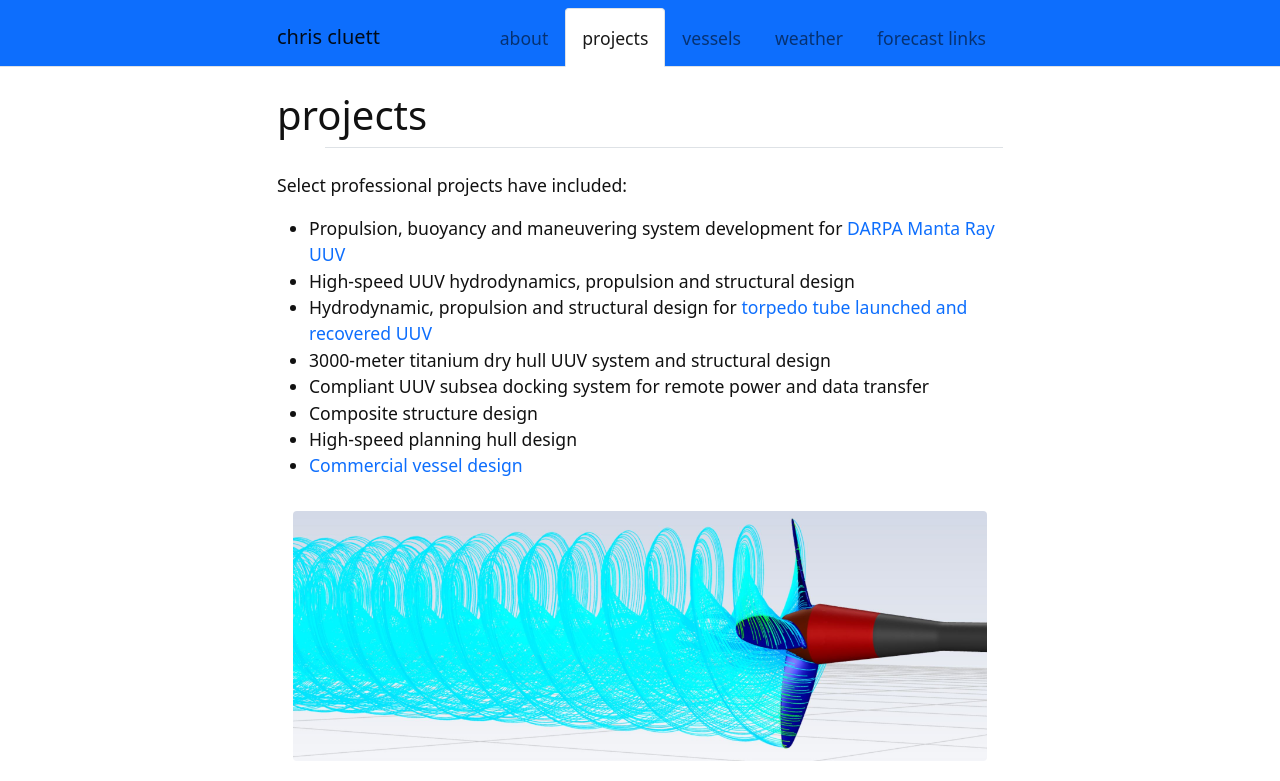
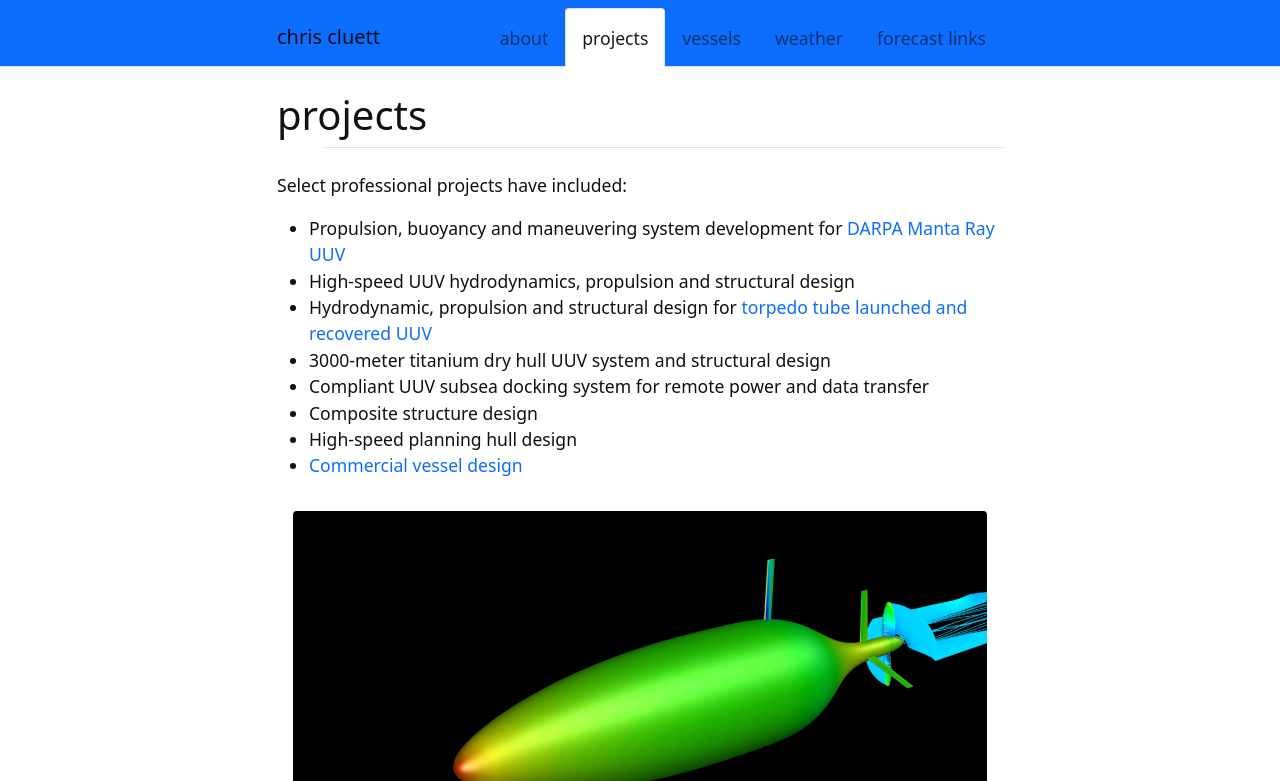
Before and after one commit to ccluett/website, a Jekyll site: the page built from content/1-projects.md, in a window 1280 px wide. Shown: the top 781 px of the page. Built offline with Jekyll 4.4.1, drawn with Linux system fonts in a browser that asks for light colours; grey boxes are pictures that could not be loaded.

Commit message:
Update 1-projects.md

```diff
--- a/content/1-projects.md
+++ b/content/1-projects.md
@@ -13,8 +13,4 @@ Select professional projects have included:
 * High-speed planning hull design
 * [Commercial vessel design](2-vessels.md)
 
-{% include figure.html img="Propeller-streamlines.JPG" width="100%" %}
-
-{% include figure.html img="render-9-shark.jpg" width="100%" %}
-
 {% include figure.html img="4knots,100rpm_1.JPG" width="100%" %}
```
